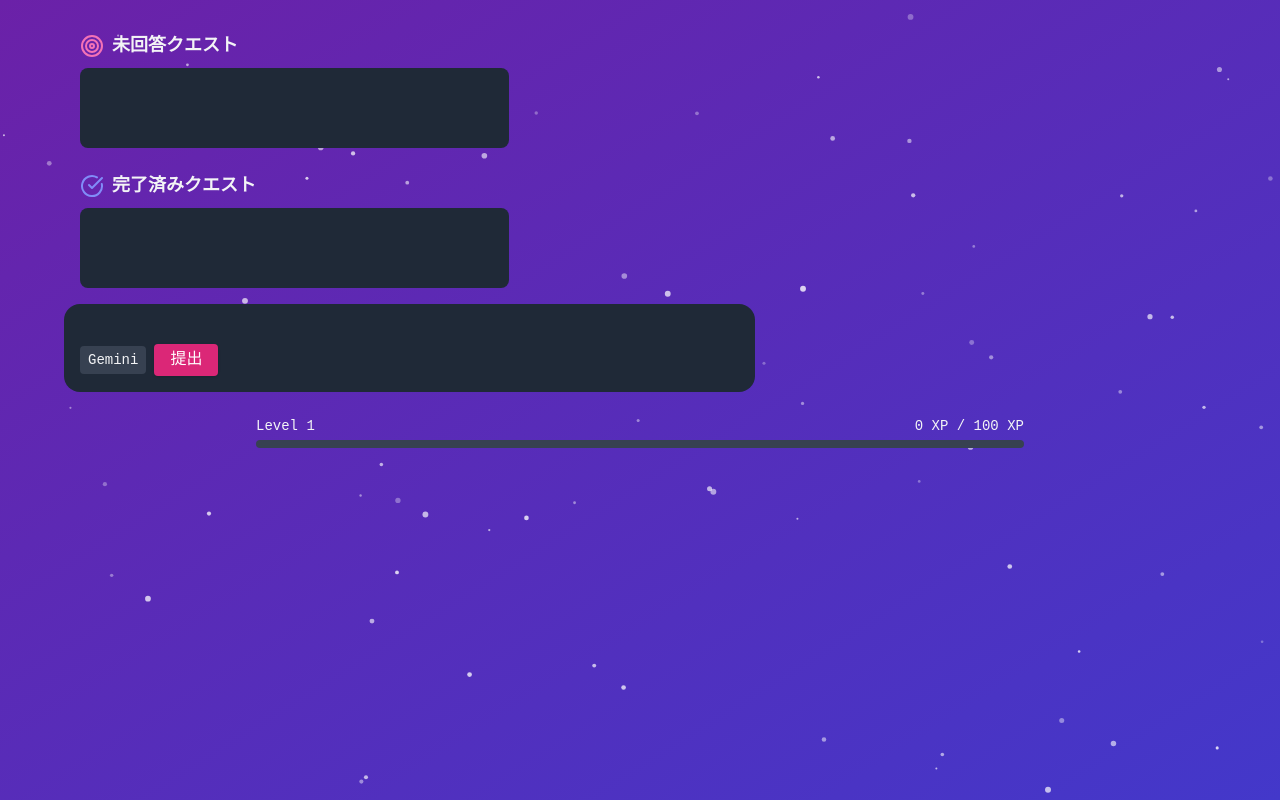
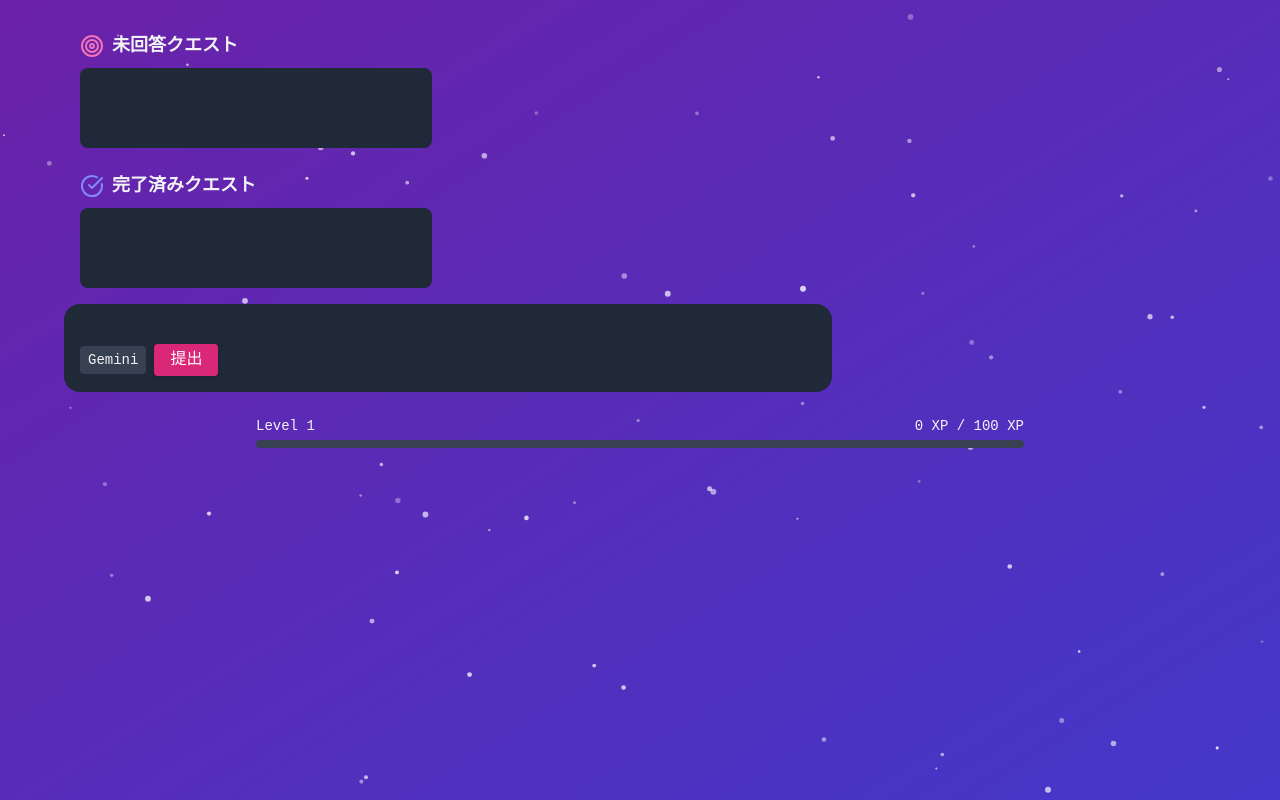
Before and after one commit to atariryuma/StudyQuest, a website: page src/input.html in a window 1280 px wide. Drawn offline with nearby package versions, Linux system fonts and the light colour scheme; a web font is replaced by a local one.

Commit message:
Adjust layout widths

```diff
--- a/src/input.html
+++ b/src/input.html
@@ -21,7 +21,7 @@
 <body class="min-h-screen bg-gradient-to-br from-purple-800 to-indigo-700 text-gray-100 flex flex-col p-4">
 <canvas id="particleCanvas"></canvas>
 <div class="w-full max-w-6xl mx-auto" id="layout">
-  <div id="leftPane" class="md:w-2/5 p-4 space-y-6">
+  <div id="leftPane" class="md:w-1/3 p-4 space-y-6">
     <section>
       <h2 class="text-lg font-bold mb-2 flex items-center gap-2">
         <svg data-icon="Target" class="w-6 h-6 text-pink-400"></svg>未回答クエスト
@@ -35,7 +35,7 @@
       <div id="answered" class="bg-gray-800 p-3 rounded-lg space-y-2 min-h-[80px]"></div>
     </section>
   </div>
-  <div id="rightPane" class="md:w-3/5 bg-gray-800 rounded-2xl p-4 flex flex-col">
+  <div id="rightPane" class="md:w-2/3 bg-gray-800 rounded-2xl p-4 flex flex-col">
     <div id="chatLog" class="flex-1 space-y-3 overflow-y-auto"></div>
     <div id="inputArea" class="mt-4 space-y-2">
       <div id="answerInputs"></div>
```
